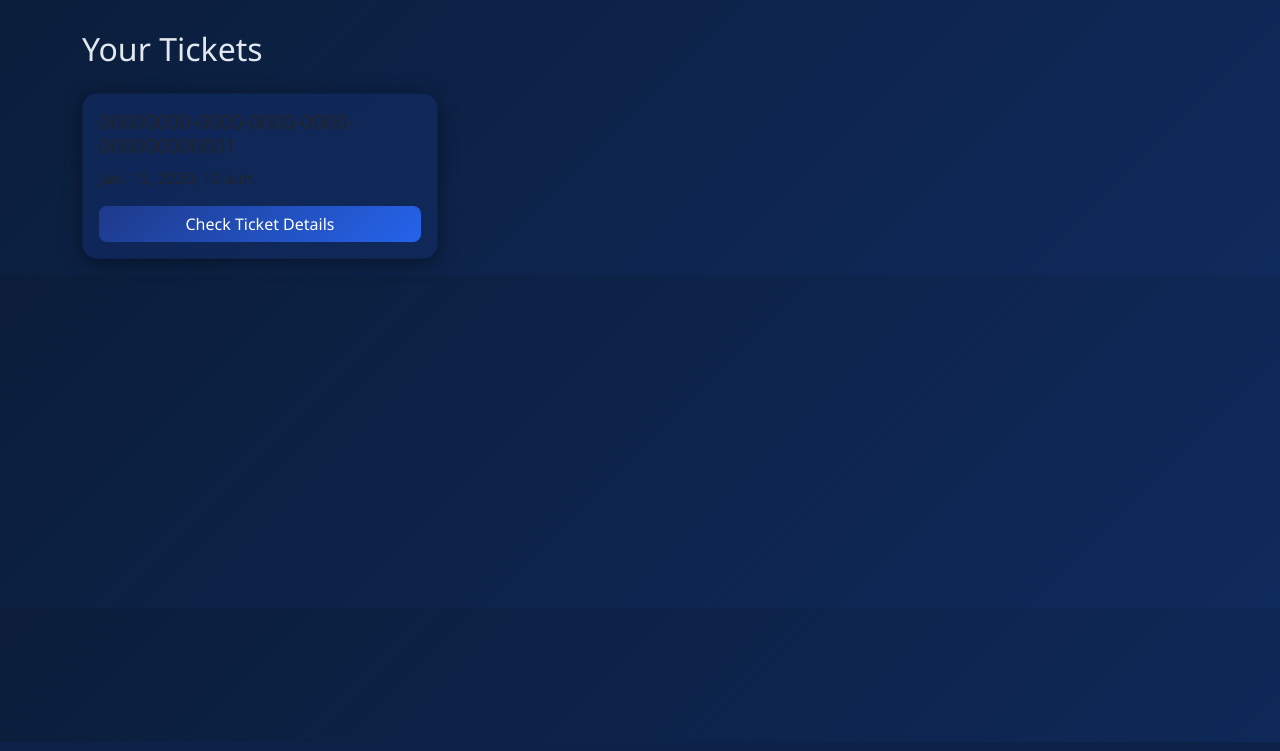
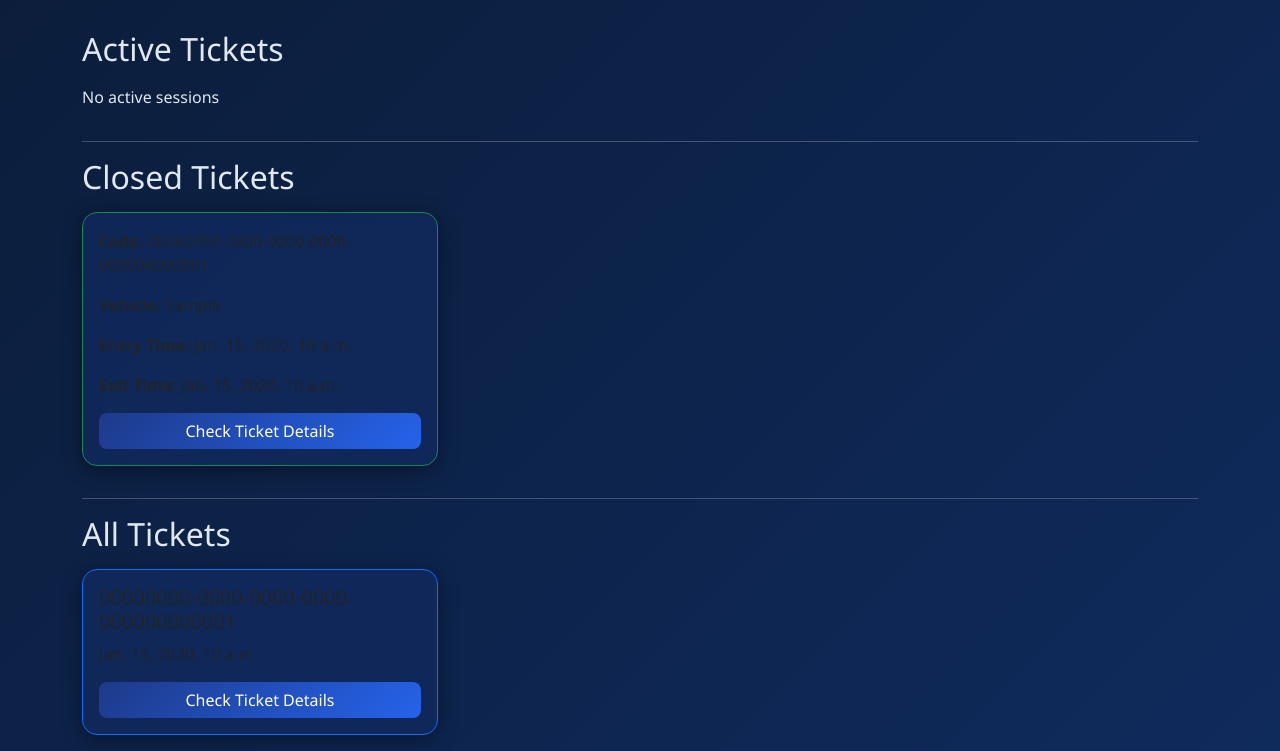
Before and after one commit to sheikhadm/park-system, a Django app: page /tickets in a window 1280 px wide. Shown: the part 58-809 px from the top of the page. Run offline with Django 5.2, Linux system fonts and the light colour scheme; a user stored in the database is signed in; tables that the repository leaves empty hold one stand-in row (values such as "Sample post"); some libraries are stand-ins or nearby versions.

Commit message:
added constraints

```diff
--- a/park_system/models.py
+++ b/park_system/models.py
@@ -1,8 +1,13 @@
 from django.db import models
 from django.contrib.auth.models import User
+from django.core.validators import RegexValidator
 from django.utils import timezone
 import uuid
 
+plate_validator = RegexValidator(
+    regex=r'^[A-Za-z]{3}-\d{3}-[A-Za-z]{2}$',
+    message="Number plate must be in format: ABC-123DE"
+)
 # Create your models here.
 class Vehicle(models.Model):
 
@@ -17,8 +22,12 @@
         choices=VehicleType.choices
     )
     vehicle_make = models.CharField(max_length = 100)
-    number_plate = models.CharField(max_length = 100)
+    number_plate = models.CharField(max_length = 100,validators=[plate_validator],unique=True)
     owner = models.ForeignKey(User, on_delete=models.CASCADE)
+
+    def save(self, *args, **kwargs):
+        self.number_plate = self.number_plate.upper()
+        super().save(*args, **kwargs)
 
     def __str__(self):
         return self.vehicle_make
--- a/park_system/templates/park_system/tickets.html
+++ b/park_system/templates/park_system/tickets.html
@@ -3,32 +3,86 @@
 
 {% block content %}
 
-<div class="d-flex justify-content-between mb-3">
-    <h2>Your Tickets</h2>
 
+
+<!-- 🔴 ACTIVE TICKETS -->
+<h2 class="mb-3">Active Tickets</h2>
+<div class="row">
+    {% if active_tickets %}
+        {% for ticket in active_tickets %}
+            <div class="col-md-4 mb-3">
+                <div class="card p-3 border-danger">
+
+                    <p><strong>Code:</strong> {{ ticket.code }}</p>
+                    <p><strong>Vehicle:</strong> {{ ticket.vehicle.vehicle_make }}</p>
+                    <p><strong>Entry Time:</strong> {{ ticket.entry_time }}</p>
+
+                    <form method="POST" action="{% url 'park_system:end_session' ticket.code %}">
+                        {% csrf_token %}
+                        <button class="btn btn-danger w-100">End Session</button>
+                    </form>
+
+                </div>
+            </div>
+        {% endfor %}
+    {% else %}
+        <p>No active sessions</p>
+    {% endif %}
 </div>
 
+
+<hr>
+
+
+<!-- 🟢 CLOSED TICKETS -->
+<h2 class="mb-3">Closed Tickets</h2>
 <div class="row">
+    {% if closed_tickets %}
+        {% for ticket in closed_tickets %}
+            <div class="col-md-4 mb-3">
+                <div class="card p-3 border-success">
 
+                    <p><strong>Code:</strong> {{ ticket.code }}</p>
+                    <p><strong>Vehicle:</strong> {{ ticket.vehicle.vehicle_make }}</p>
+                    <p><strong>Entry Time:</strong> {{ ticket.entry_time }}</p>
+                    <p><strong>Exit Time:</strong> {{ ticket.exit_time }}</p>
+
+                    <a href="{% url 'park_system:ticket_detail' ticket.code %}" class="btn btn-primary w-100">
+                        Check Ticket Details
+                    </a>
+
+                </div>
+            </div>
+        {% endfor %}
+    {% else %}
+        <p>No closed tickets</p>
+    {% endif %}
+</div>
+
+
+<hr>
+
+
+<!-- 🔵 ALL TICKETS -->
+<h2 class="mb-3">All Tickets</h2>
+<div class="row">
     {% for ticket in tickets %}
         <div class="col-md-4 mb-3">
-            <div class="card p-3">
+            <div class="card p-3 border-primary">
 
                 <h5>{{ ticket.code }}</h5>
                 <p>{{ ticket.entry_time }}</p>
 
-                <form method="POST" action="{% url 'park_system:ticket_detail' ticket.code %}">
-                    {% csrf_token %}
-                    <button class="btn btn-primary w-100">
-                        Check Ticket Details
-                    </button>
-                </form>
+                <a href="{% url 'park_system:ticket_detail' ticket.code %}" class="btn btn-primary w-100">
+                    Check Ticket Details
+                </a>
 
             </div>
         </div>
     {% empty %}
-         <li class="list-group-item border-0">You have no sessions.</li>
+        <p>You have no sessions.</p>
     {% endfor %}
 </div>
 
+
 {% endblock content %}
--- a/park_system/templates/park_system/vehicles.html
+++ b/park_system/templates/park_system/vehicles.html
@@ -23,6 +23,7 @@
                         Start Parking Session
                     </button>
                 </form>
+                <a href="{% url 'park_system:delete_vehicle' vehicle.id %}"class="btn btn-danger btn-sm">Delete</a>
 
             </div>
         </div>
--- a/park_system/urls.py
+++ b/park_system/urls.py
@@ -15,6 +15,6 @@
     path('end_session/<uuid:code>/', views.end_session, name='end_session'),
     path('tickets', views.tickets, name='tickets'),
     # path('delete_entry/<int:entry_id>/', views.delete_entry, name='delete_entry'),
-    # path('delete_topic/<int:topic_id>/', views.delete_topic, name='delete_topic'),
+    path('delete_vehicle/<int:vehicle_id>/', views.delete_vehicle, name='delete_vehicle'),
 
 ]
--- a/park_system/views.py
+++ b/park_system/views.py
@@ -84,5 +84,35 @@
 @login_required
 def tickets(request):
     tickets = Ticket.objects.filter(vehicle__owner =request.user)
-    context = { "tickets": tickets }
+    active_tickets = Ticket.objects.filter(
+        vehicle__owner=request.user,
+        exit_time__isnull=True
+    )
+
+    closed_tickets = Ticket.objects.filter(
+        vehicle__owner=request.user,
+        exit_time__isnull=False
+    )
+
+    context = {
+        "tickets": tickets,
+        "active_tickets": active_tickets,
+        "closed_tickets": closed_tickets
+    }
+
     return render(request, "park_system/tickets.html", context)
+
+
+@login_required
+def delete_vehicle(request, vehicle_id):
+    vehicle = get_object_or_404(Vehicle, id=vehicle_id)
+
+    # Ensure only the owner can delete
+    if vehicle.owner != request.user:
+        raise Http404
+
+    if request.method == "POST":
+        vehicle.delete()
+        return redirect('park_system:vehicles')
+
+    return render(request, 'park_system/delete_vehicle.html', {'vehicle': vehicle})
--- /dev/null
+++ b/requirements.txt
@@ -0,0 +1,6 @@
+Django>=4.2,<5.0
+gunicorn
+psycopg2-binary
+django-bootstrap5
+dj-database-url
+whitenoise
```
Also changed, not shown: park_system/templates/park_system/delete_vehicle.html (added, +35 -0 lines), db.sqlite3, park_system/migrations/0006_alter_vehicle_number_plate.py (added).
